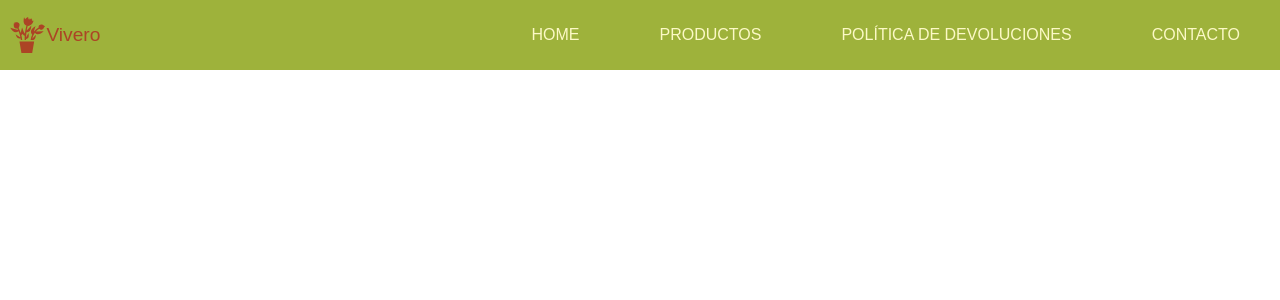
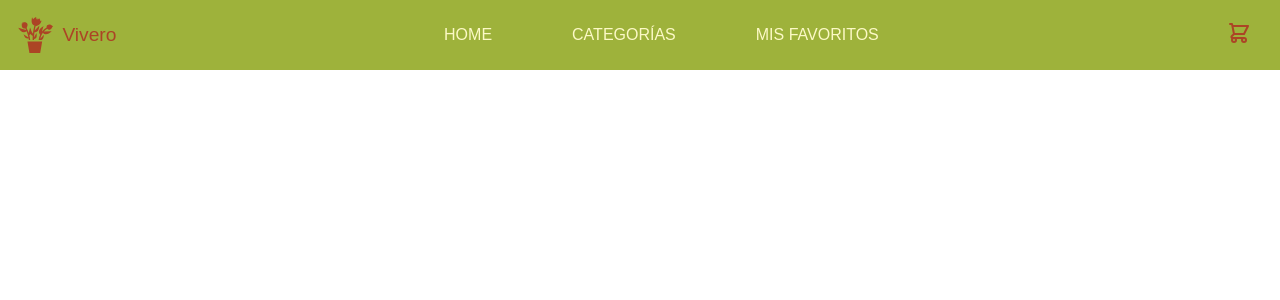
Before and after one commit to MilagrosHerrera405/vivero-herrera, a React (Create React App) app: page / in a window 1280 px wide. Shown: the top 300 px of the page. Built offline with nearby package versions, Linux system fonts and the light colour scheme.

Commit message:
termine el cartwidget

```diff
--- a/package.json
+++ b/package.json
@@ -7,6 +7,7 @@
     "@testing-library/react": "^13.3.0",
     "@testing-library/user-event": "^13.5.0",
     "react": "^18.2.0",
+    "react-bootstrap": "^2.5.0",
     "react-dom": "^18.2.0",
     "react-icons": "^4.4.0",
     "react-scripts": "5.0.1",
--- a/src/App.js
+++ b/src/App.js
@@ -4,8 +4,10 @@ function App() {
   return (
     <>
       <Navbar/>
+
     </>
   );
 }
 
+
 export default App;
--- /dev/null
+++ b/src/components/CartWidget/CartWidget.elements.js
@@ -0,0 +1,17 @@
+import styled from "styled-components";
+
+export const Container = styled.div``;
+
+export const LogoContainer2 = styled.div`
+  margin-right: 0.5rem;
+  display: flex;
+  align-items: center;
+  font-size: 1.3rem;
+  font-family: sans-serif;
+
+  svg {
+    color: #ac4425;
+    margin: 1.3rem;
+    font-size: 1.5rem;
+  }
+`;
--- /dev/null
+++ b/src/components/CartWidget/CartWidget.js
@@ -0,0 +1,21 @@
+import {
+  Container,
+  LogoContainer2,
+
+} from "./CartWidget.elements";
+
+import { HiOutlineShoppingCart } from "react-icons/hi";
+
+const CartWidget = () => {
+  return (
+    <Container>
+
+
+      <LogoContainer2>
+        <HiOutlineShoppingCart />
+      </LogoContainer2>
+    </Container>
+  );
+};
+
+export default CartWidget;
--- a/src/components/Navbar/Navbar.elements.js
+++ b/src/components/Navbar/Navbar.elements.js
@@ -21,29 +21,65 @@ export const LogoContainer = styled.div`
   margin-left: 0.5rem;
   display: flex;
   align-items: center;
+
   font-size: 1.2rem;
   font-family: sans-serif;
 
   p {
     &:nth-child(2) {
-      color: #AC4425;
+      color: #ac4425;
     }
   }
 
-  svg{
+  svg {
+    fill: #ac4425;
+    margin: 0.5rem;
+    font-size: 2rem;
+  }
+
+  @media screen and (max-width: 960px){
+    display: flex;
+    align-self: center;
+    align-items: center;
+    justify-content: center;
+
+    svg{
     fill: #AC4425;
+    margin: 1.3rem;
+    }
   }
 `;
 
 export const Menu = styled.ul`
   height: 100%;
   display: flex;
-  justify-content: space-between;
+  justify-content: center;
   list-style: none;
+
+@media screen and (max-width: 960px){
+  background-color: #9EB23B;
+  position: absolute;
+  top: 70px;
+  left: ${({open})=> (open ? "0": "-100%")}; //import
+  width: 100%;
+  height: 90vh;
+  justify-content: center;
+  flex-direction: column;
+  align-items: center;
+  transition: 0.5s all ease;
+}
 `;
 
 export const MenuItem = styled.li`
   height: 100%;
+
+  @media screen and (max-width: 960px){
+    width: 100%;
+    height: 70px;
+    display: flex;
+    justify-content: center;
+    align-items: center;
+  }
 `;
 
 export const MenuItemLink = styled.a`
@@ -63,5 +99,88 @@ export const MenuItemLink = styled.a`
     color: #AC4425;
     background-color: #C7D36F;
     transition: 0.5s all ease;
+
+    div{
+      svg{
+        fill: #9EB23B;
+      }
+    }
+  }
+
+    div{
+    width: 100%;
+    height: 100%;
+    display: flex;
+    justify-content: left;
+    align-items: center;
+
+    svg{
+      display: none;
+      fill: #AC4425;
+      margin-right: 0.5rem;
+    }
+    }
+
+    @media screen and (max-width: 960px){
+      width: 100%;
+
+      div{
+        width: 30%;
+        justify-content: left;
+
+        svg{
+          display: flex;
+        }
+      }
+    }
+
+    @media screen and (max-width: 880px){
+      div{
+        width: 40%;
+        justify-content: left;
+
+        svg{
+          display: flex;
+        }
+      }
+    }
+
+      @media screen and (max-width: 500px){
+      div{
+        width: 60%;
+        justify-content: left;
+
+        svg{
+          display: flex;
+        }
+      }
+    }
+
+      @media screen and (max-width: 260px){
+      div{
+        width: 100%;
+        justify-content: left;
+
+        svg{
+          display: flex;
+        }
+      }
+    }
+`;
+
+export const MobileIcon = styled.div`
+  display: none;
+
+
+  @media screen and (max-width: 960px){
+    display: flex;
+    align-items: center;
+    justify-content: flex-end;
+    cursor: pointer;
+
+    svg{
+    fill: #AC4425;
+    margin: 1.3rem;
+    }
   }
 `;
--- a/src/components/Navbar/Navbar.js
+++ b/src/components/Navbar/Navbar.js
@@ -1,43 +1,75 @@
-import React from "react";
-import { Container, LogoContainer, Menu, MenuItem, MenuItemLink, Wrapper } from "./Navbar.elements";
+import React, {useState} from "react";
+import CartWidget from "../CartWidget/CartWidget";
+
+import {
+    Container,
+    LogoContainer,
+    Menu,
+    MenuItem,
+    MenuItemLink,
+    MobileIcon,
+    Wrapper
+} from "./Navbar.elements";
+
 import {GiFlowerPot} from "react-icons/gi";
+import {
+    FaBars,
+    FaHome,
+    FaHeart,
+    FaBookmark,
+    FaTimes,
+} from "react-icons/fa";
 import { IconContext } from "react-icons";
 
+
+
 const Navbar = () => {
+    const [showMobileMenu, setShowMobileMenu] = useState(false);
+
     return(
     <Container>
         <Wrapper>
             <IconContext.Provider value={{style:{fontSize: "2em"}}}>
+            <MobileIcon onClick={() => setShowMobileMenu(!showMobileMenu)}>
+                        {showMobileMenu ? <FaTimes/> : <FaBars/>}
+            </MobileIcon>
+
             <LogoContainer>
-                <GiFlowerPot/>
-                <p>Vivero</p>
-            </LogoContainer>
-            <Menu>
+        <GiFlowerPot />
+        <p>Vivero</p>
+        </LogoContainer>
+            <Menu open={showMobileMenu}>
+
                 <MenuItem>
-                <MenuItemLink>
-                HOME
+                <MenuItemLink onClick={() => setShowMobileMenu(!showMobileMenu)}>
+                <div>
+                    <FaHome/>
+                    HOME
+                </div>
                 </MenuItemLink>
                 </MenuItem>
 
                 <MenuItem>
-                <MenuItemLink>
-                PRODUCTOS
+                <MenuItemLink onClick={() => setShowMobileMenu(!showMobileMenu)}>
+                <div>
+                    <FaBookmark/>
+                    CATEGORÍAS
+                </div>
                 </MenuItemLink>
                 </MenuItem>
 
                 <MenuItem>
-                <MenuItemLink>
-                POLÍTICA DE DEVOLUCIONES
+                <MenuItemLink onClick={() => setShowMobileMenu(!showMobileMenu)}>
+                <div>
+                    <FaHeart/>
+                    MIS FAVORITOS
+                </div>
                 </MenuItemLink>
                 </MenuItem>
 
-                <MenuItem>
-                <MenuItemLink>
-                CONTACTO
-                </MenuItemLink>
-                </MenuItem>
             </Menu>
             </IconContext.Provider>
+            <CartWidget/>
         </Wrapper>
     </Container>
     )
```
Also changed, not shown: src/components/ItemListContainer/ItemListContainer.elements.js (added), src/components/ItemListContainer/ItemListContainer.js (added), 1 other file (tests, documents, lock files or other folders).
